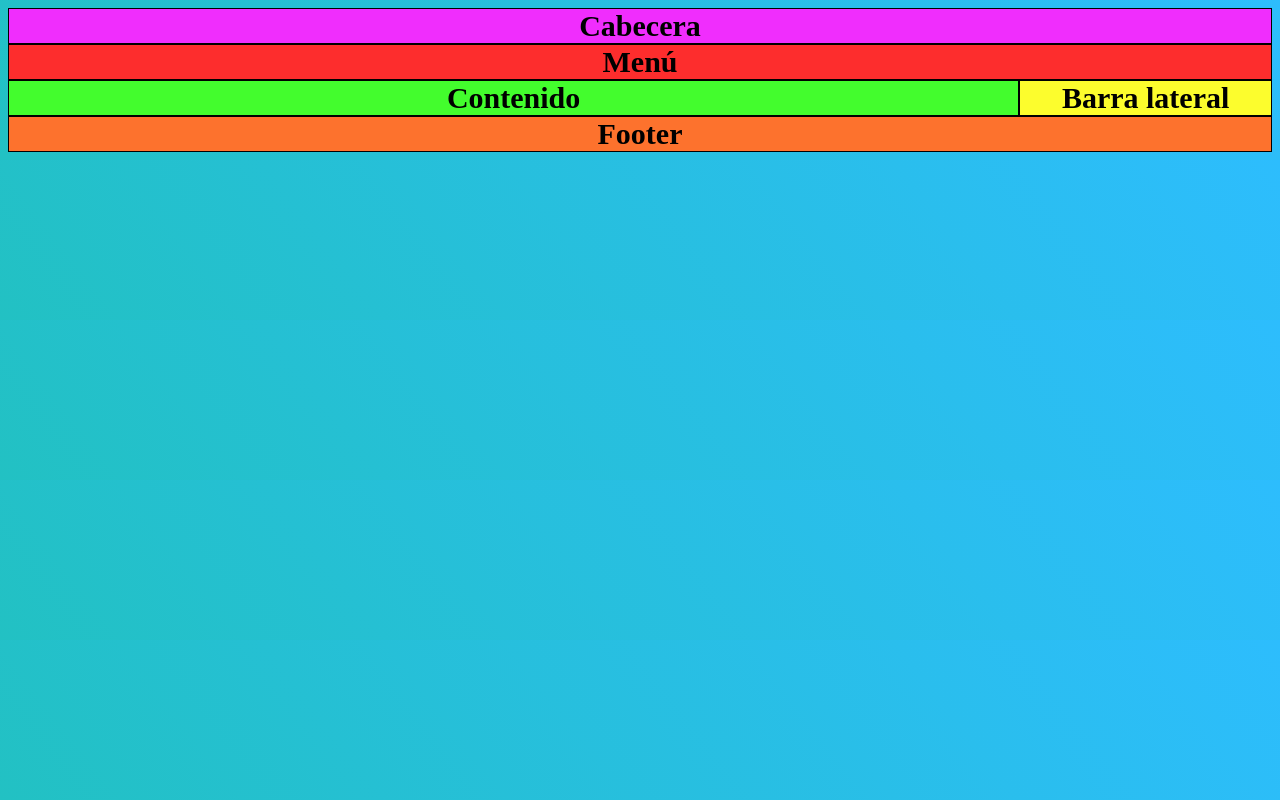
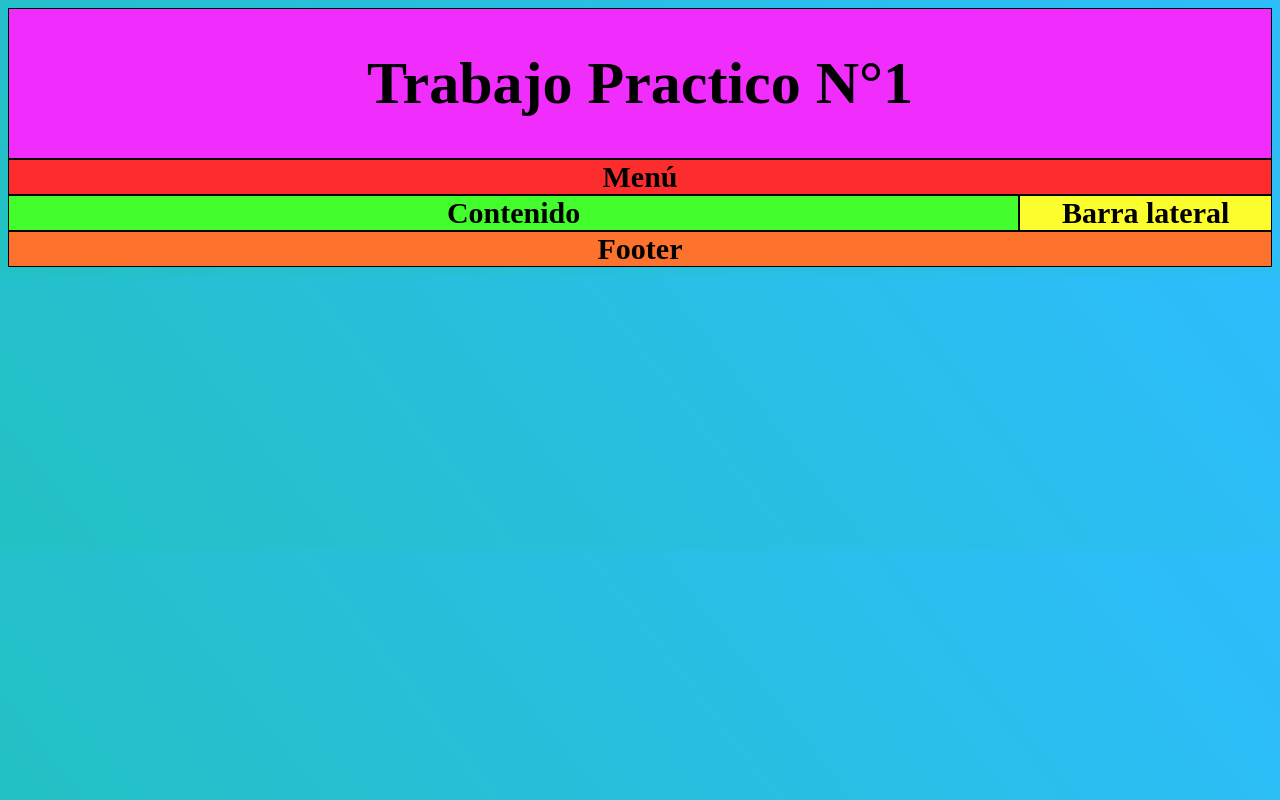
Before and after one commit to AndresBulacia/bulacia-williams-albarado-lazarte, a React (Create React App) app: page / in a window 1280 px wide. Built offline with nearby package versions, Linux system fonts and the light colour scheme.

Commit message:
grid-layout-componente-titulo

```diff
--- a/src/App.js
+++ b/src/App.js
@@ -1,14 +1,16 @@
-
+import Header from "./components/Header"
 function App() {
+  let tituloPagina = "Trabajo Practico N°1"
   return (
     <div className="App">
       <div className="container">
-        <div className="item c1">Cabecera</div>
+        <div className="item c1"><Header titulo = {tituloPagina}/></div>
         <div className="item c2">Menú</div>
         <div className="item c3">Contenido</div>
         <div className="item c4">Barra lateral</div>
         <div className="item c5">Footer</div>
       </div>
+
     </div>
   );
 }
--- /dev/null
+++ b/src/components/Header.js
@@ -0,0 +1,10 @@
+function Header(props) {
+    console.log(props.Header);
+    return(
+        <div>
+            <h1>{props.titulo}</h1>
+        </div>
+    );
+}
+
+export default Header;
```
